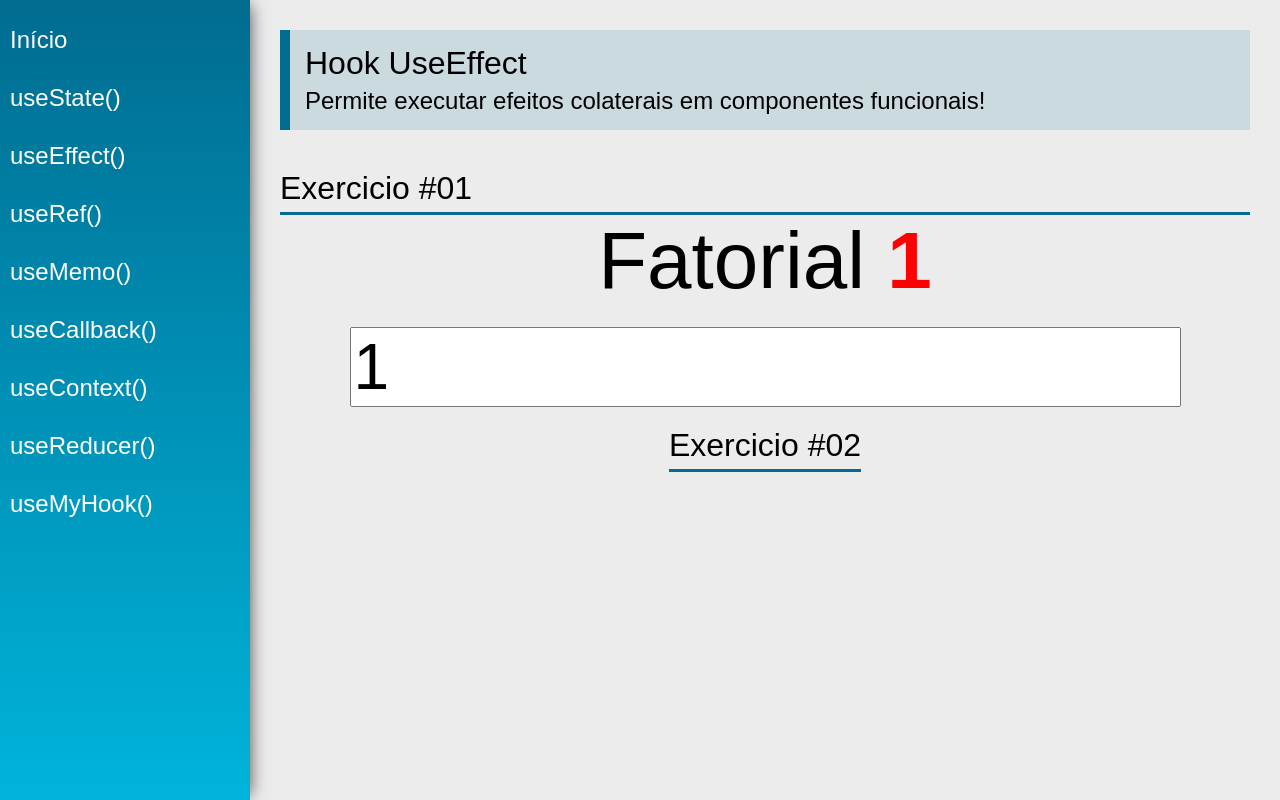
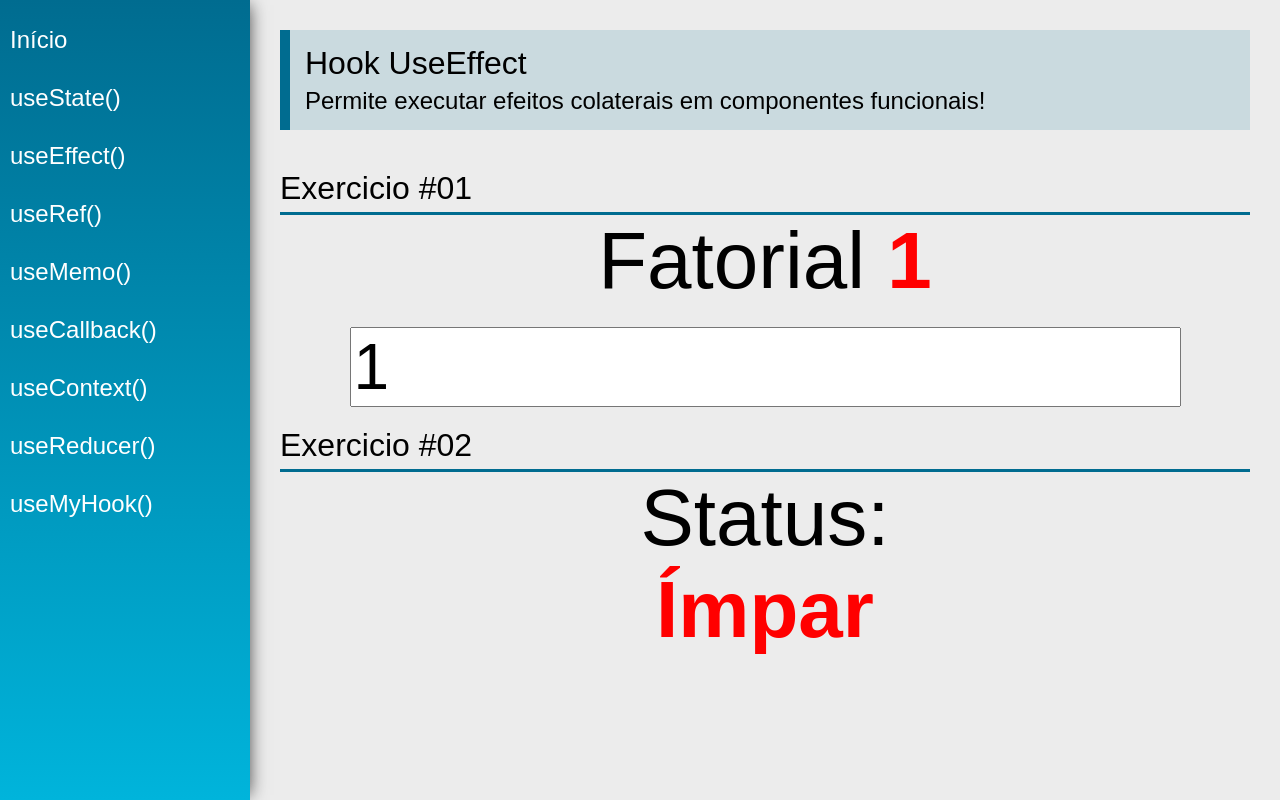
Before and after one commit to kaua-reis-clear/Projeto_React_Hooks, a React (Create React App) app: page /useEffect in a window 1280 px wide. Built offline with nearby package versions, Linux system fonts and the light colour scheme.

Commit message:
aula 66: challenge useEffect

```diff
--- a/src/views/examples/UseEffect.jsx
+++ b/src/views/examples/UseEffect.jsx
@@ -11,6 +11,7 @@
 }
 
 const UseEffect = (props) => {
+  // Ex #01
   const [number, setNumber] = useState(1);
   const [fatorial, setFatorial] = useState(1);
 
@@ -29,6 +30,13 @@
     },
     [fatorial]
   );
+
+  // Ex #02
+  const [status, setStatus] = useState("Ímpar");
+
+  useEffect(function() {
+    setStatus(number % 2 === 0 ? "Par" : "Ímpar")
+  }, [number]);
 
   return (
     <div className="UseEffect">
@@ -50,9 +58,12 @@
           value={number}
           onChange={(e) => setNumber(e.target.value)}
         />
+      </div>
 
-        <SectionTitle title="Exercicio #02" />
-        <div className="center"></div>
+      <SectionTitle title="Exercicio #02" />
+      <div className="center">
+        <span className="text">Status: </span>
+        <span className="text red">{status}</span>
       </div>
     </div>
   );
```
